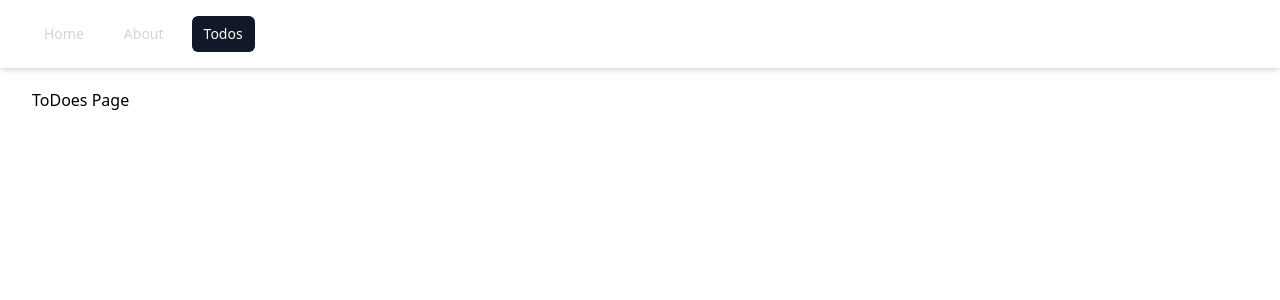
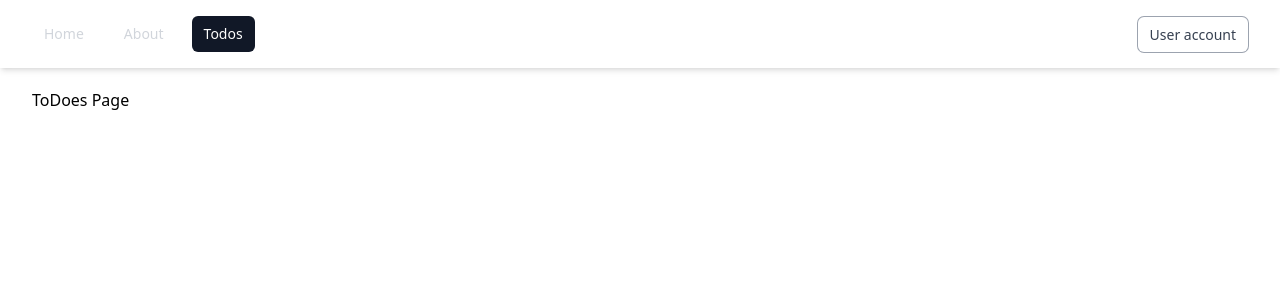
Before and after one commit to tannaznamdar/dashboard, a React (Vite) app: page /todos in a window 1280 px wide. Shown: the top 300 px of the page. Built offline with nearby package versions, Linux system fonts and the light colour scheme.

Commit message:
add User account button

```diff
--- a/src/components/Header.jsx
+++ b/src/components/Header.jsx
@@ -22,6 +22,12 @@ export default function Header(){
                         )}
                     </div>
 
+                    <div>
+                        <button>
+                            <NavLink to='/dashboard' className={({ isActive, isPending }) => `${isActive ? 'bg-gray-900 text-white' : 'text-gray-700 hover:bg-gray-700 hover:text-white'} rounded-md px-3 py-2 text-sm font-medium transition duration-200 ring-1 ring-gray-400`}>  User account </NavLink>
+                        </button>
+                    </div>
+
                 </div>
             </div>
         </header>
```
